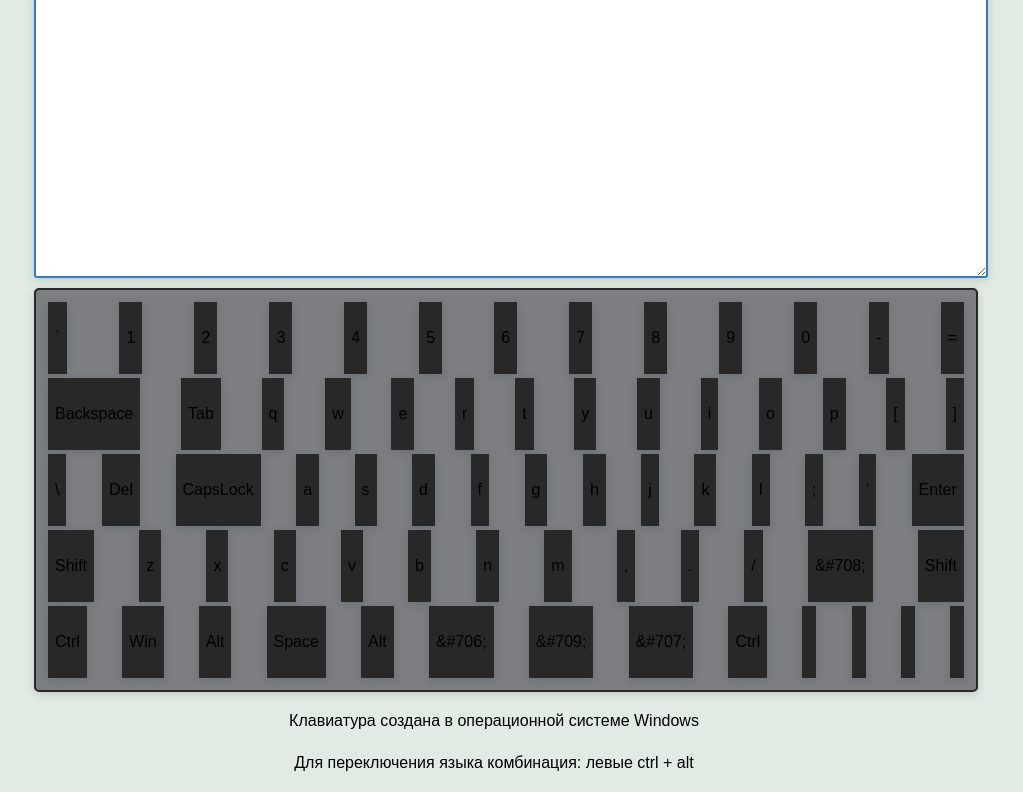
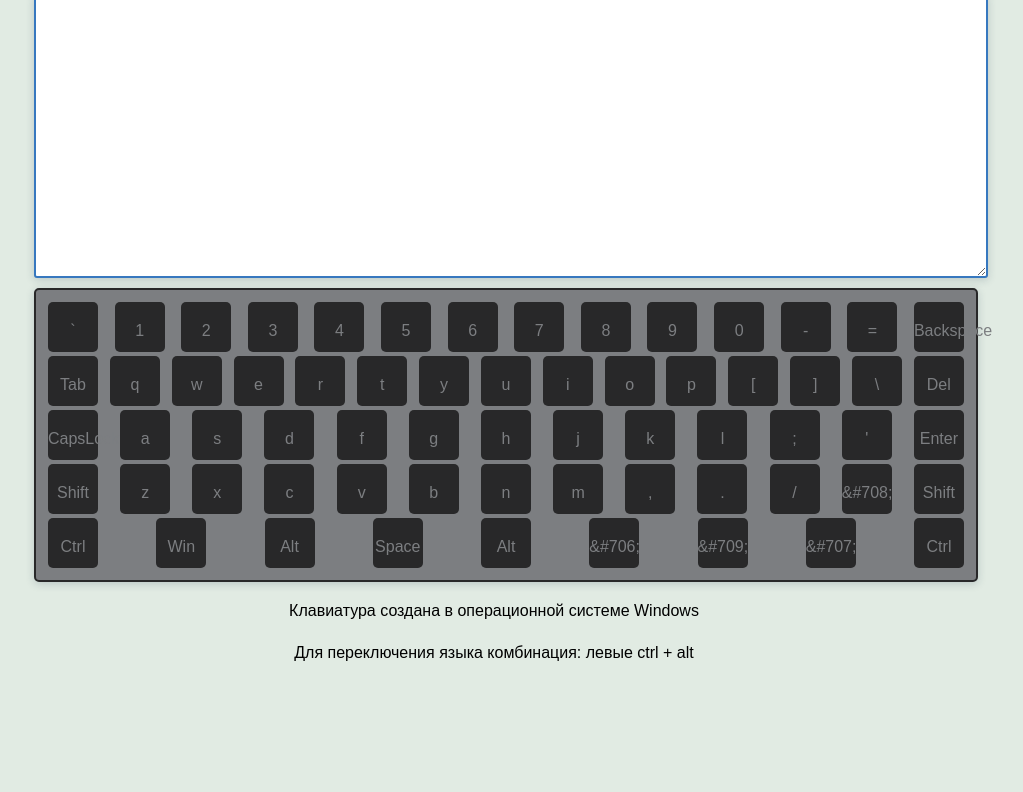
Before and after one commit to gulshat1705/virtual_keyboard, a website: page index.html in a window 1280 px wide. Shown: the part 75-867 px from the top of the page, without its empty margins (146-1169 px from the left). After the commit the page ends 800 px from the top, so only its background shows below. Drawn offline with Linux system fonts and the light colour scheme; a web font is replaced by a local one.

Commit message:
feat: add textContent for buttons

```diff
--- a/assets/sass/abstract/_placeholders.scss
+++ b/assets/sass/abstract/_placeholders.scss
@@ -11,3 +11,10 @@
     -moz-box-shadow: 0px 2px 8px 0px rgba(34, 60, 80, 0.2);
     box-shadow: 0px 2px 8px 0px rgba(34, 60, 80, 0.2);
 }
+
+
+%shadow-add {
+    box-shadow: 0px 2px 2px 0px rgba(255,255,255,0.75);
+    -webkit-box-shadow: 0px 2px 2px 0px rgba(255,255,255,0.75);
+    -moz-box-shadow: 0px 2px 2px 0px rgba(255,255,255,0.75);
+}
--- a/assets/sass/components/_keyboard.scss
+++ b/assets/sass/components/_keyboard.scss
@@ -20,8 +20,13 @@
     display: none;
 }
 .keyboard__btn {
+    width: 50px;
+    height: 50px;
     background: $color-dark;
-    padding: 7px;
     margin: 2px;
-    @extend %shadow-primary;
+    text-align: center;
+    vertical-align: middle;
+    border-radius: 5px;
+    color: $color-light-dark;
+    // @extend %shadow-add;
 }
--- a/index.js
+++ b/index.js
@@ -34,12 +34,12 @@ const keyboard__row = document.querySelectorAll('.keyboard__row');
 
 
 for(let i=0; i<keyboard__row.length; i++) {
-    if(i===1) {
+    if(i===0) {
         keyboard__row[i].innerHTML = Array(14).fill('<div class="keyboard__btn"></div>').join('');
-    } else if (i === 2) {
+    } else if (i === 1) {
         keyboard__row[i].innerHTML = Array(15).fill('<div class="keyboard__btn"></div>').join('');
-    } else if (i === 5) {
-        keyboard__row[i].innerHTML = Array(19).fill('<div class="keyboard__btn"></div>').join('');
+    } else if (i === 4) {
+        keyboard__row[i].innerHTML = Array(9).fill('<div class="keyboard__btn"></div>').join('');
     } else {
         keyboard__row[i].innerHTML = Array(13).fill('<div class="keyboard__btn"></div>').join('');
     }
@@ -52,10 +52,10 @@ keyboard__btn.forEach(function(item){
     item.insertAdjacentHTML('afterBegin', '<p class="ru"></p>');
     item.insertAdjacentHTML('beforeEnd', '<p class="en"></p>');
 })
-const en = document.querySelectorAll('.en');
+
 
 function createKeys() {
-    const fragment = document.createDocumentFragment();
+    const en = document.querySelectorAll('.en');
 
     let keyContent = [
        "`", "1", "2", "3", "4", "5", "6", "7", "8", "9", "0", "-", "=", "Backspace",
```
Also changed, not shown: assets/style.css, 1 other file.
